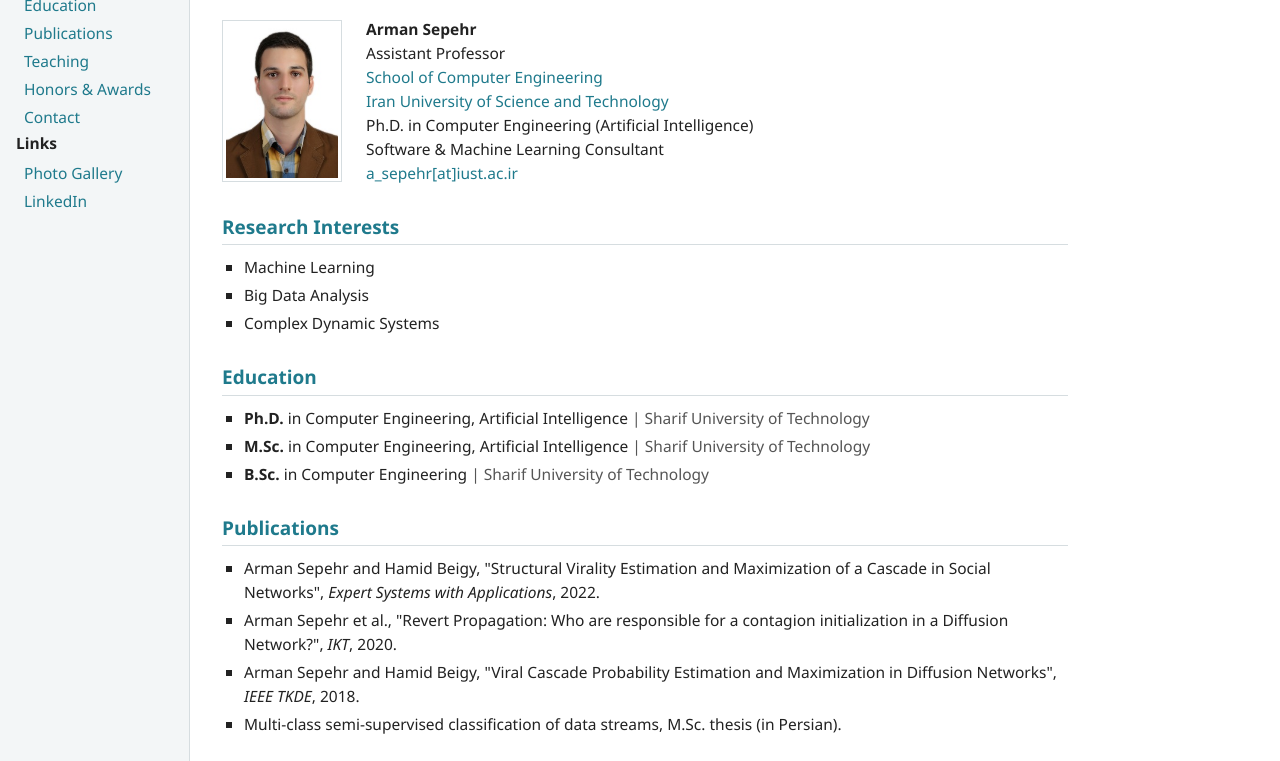
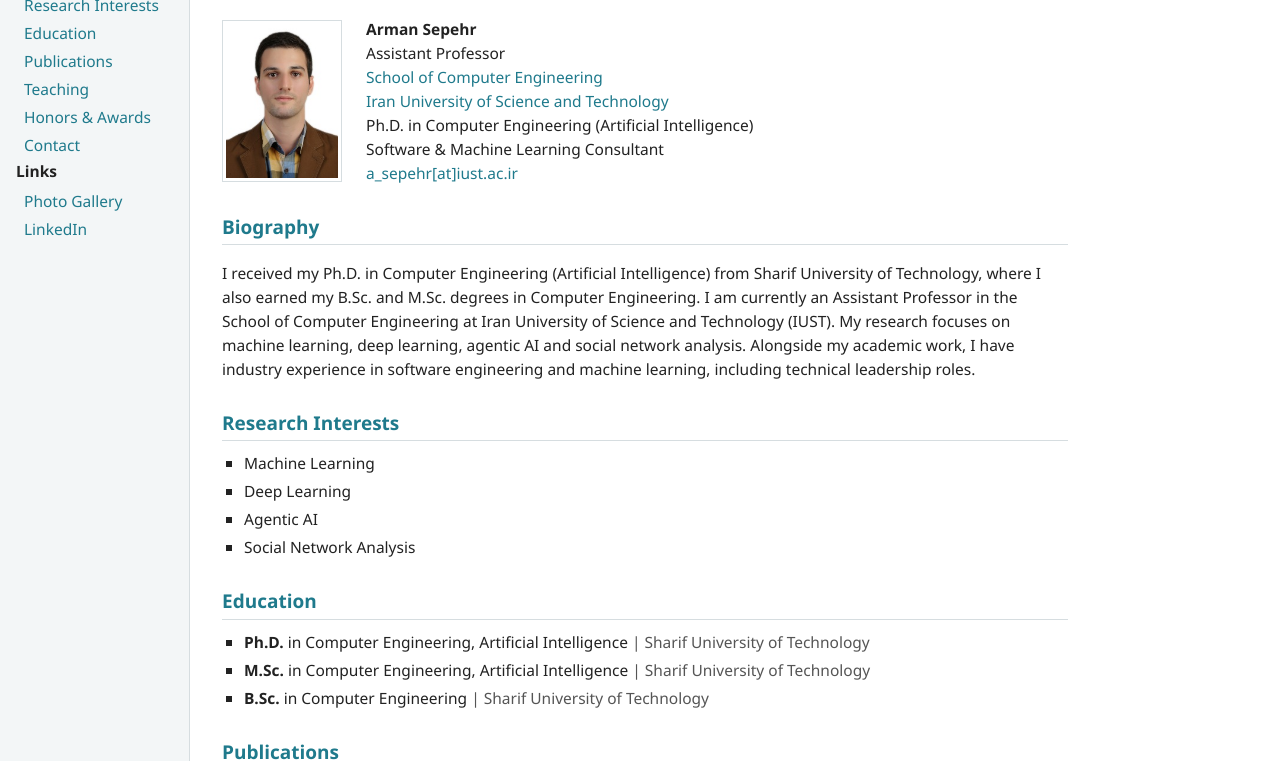
Before and after one commit to armsepehr/armsepehr.github.io, a plain HTML site: page index.html in a window 1280 px wide. Shown: the part 87-848 px from the top of the page. Drawn offline with Linux system fonts and the light colour scheme.

Commit message:
Add biography and update research interests
Co-Authored-By: Claude Opus 5.5 <noreply@anthropic.com>

```diff
--- a/index.html
+++ b/index.html
@@ -28,6 +28,7 @@
         <div class="nav">
             <div class="menu-group">
                 <div class="menu-category">Arman Sepehr</div>
+                <div class="menu-item"><a href="#bio">Biography</a></div>
                 <div class="menu-item"><a href="#research">Research Interests</a></div>
                 <div class="menu-item"><a href="#education">Education</a></div>
                 <!-- <div class="menu-item"><a href="#working">Experience</a></div> -->
@@ -68,11 +69,22 @@
             </p>
         </div>
 
+        <h2 id="bio">Biography</h2>
+        <p>
+            I received my Ph.D. in Computer Engineering (Artificial Intelligence) from Sharif University of Technology,
+            where I also earned my B.Sc. and M.Sc. degrees in Computer Engineering. I am currently an Assistant Professor
+            in the School of Computer Engineering at Iran University of Science and Technology (IUST).
+            My research focuses on machine learning, deep learning, agentic AI and social network analysis.
+            Alongside my academic work, I have industry experience in software engineering and machine learning,
+            including technical leadership roles.
+        </p>
+
         <h2 id="research">Research Interests</h2>
         <ul>
             <li>Machine Learning</li>
-            <li>Big Data Analysis</li>
-            <li>Complex Dynamic Systems</li>
+            <li>Deep Learning</li>
+            <li>Agentic AI</li>
+            <li>Social Network Analysis</li>
         </ul>
 
         <h2 id="education">Education</h2>
```
Also changed, not shown: fa.html (+12 -1 lines).
